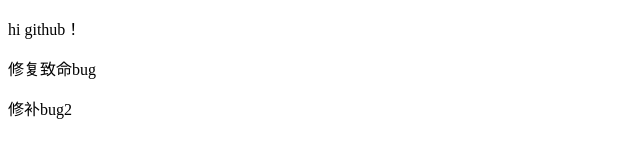
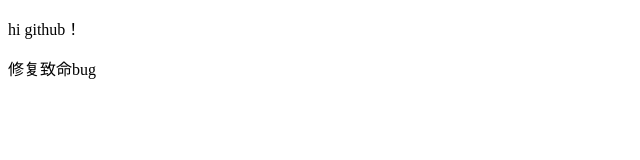
Before and after one commit to jonhsu/hellogithub, a plain HTML site: page index.html in a window 1280 px wide. Shown: the full height of the page, 0-640 px from the left. Drawn offline with Linux system fonts and the light colour scheme.

Commit message:
Revert "修复bug2"
This reverts commit 07da39f990217da5d8b44bf946a5a7bf253978d2.

```diff
--- a/index.html
+++ b/index.html
@@ -9,6 +9,5 @@
 <body>
 	<p>hi github！</p>
 	<p>修复致命bug</p>
-	<p>修补bug2</p>
 </body>
 </html>
```
